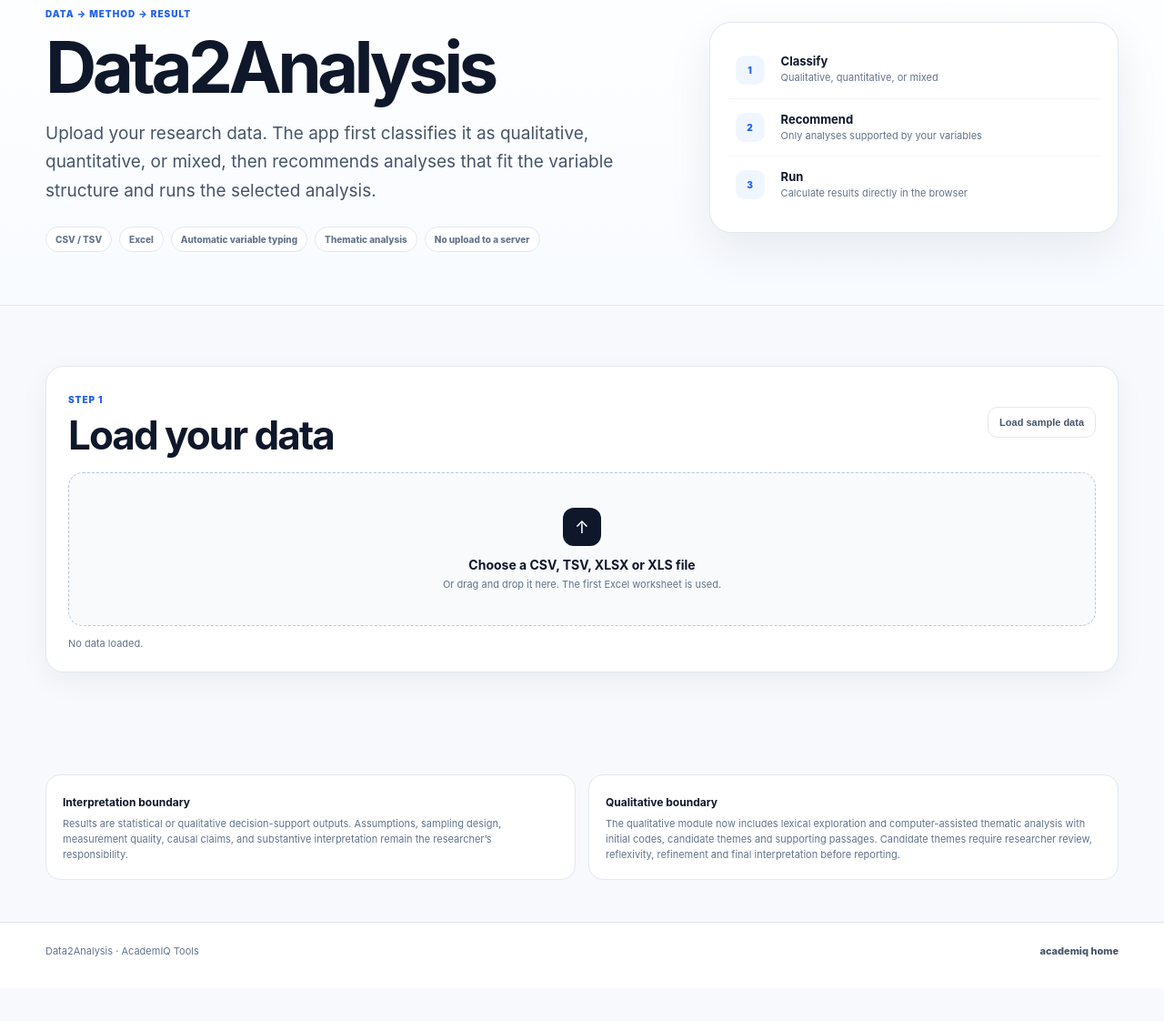
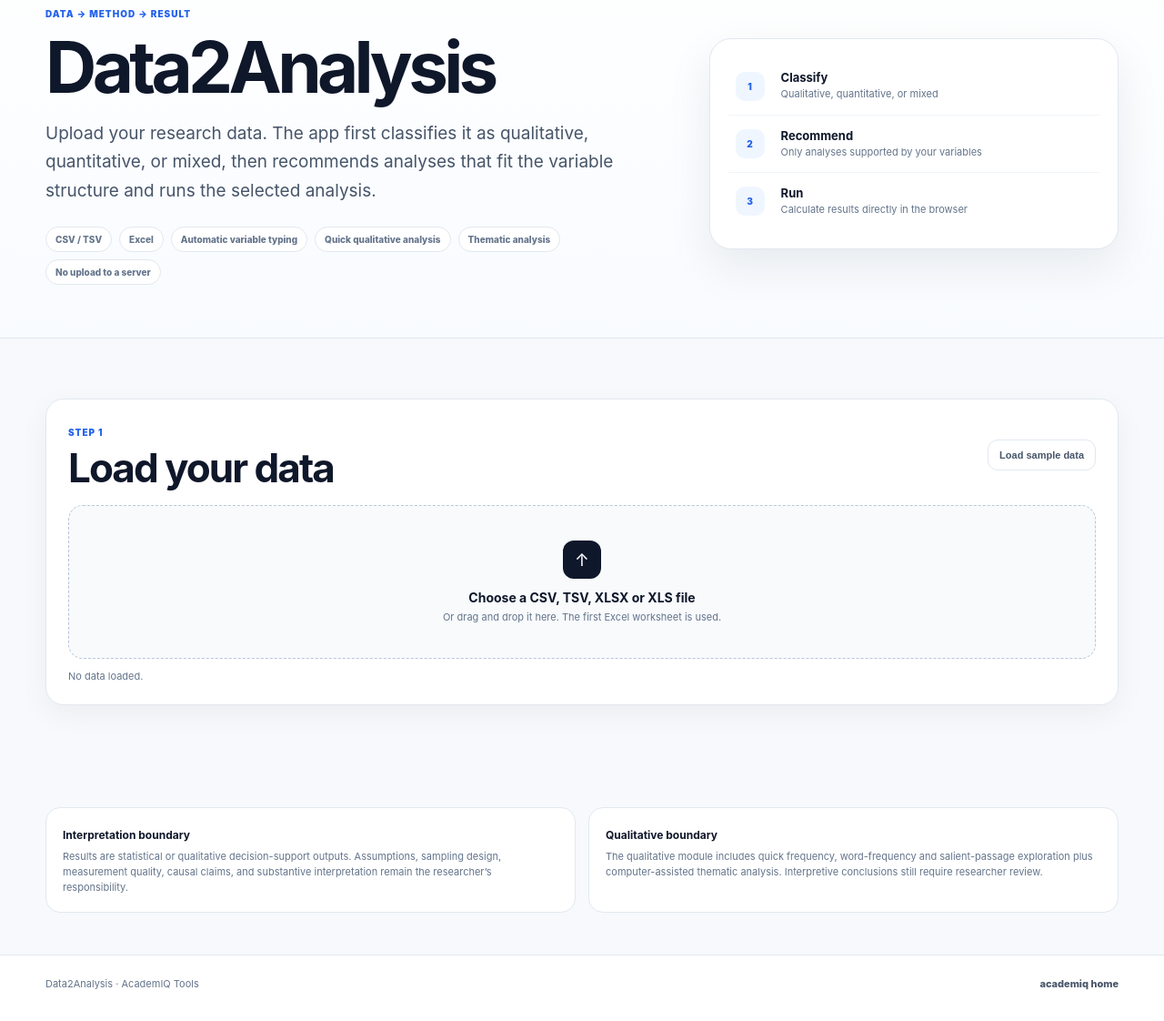
Before and after one commit to tdirsehan/academiq, a plain HTML site: page data2analysis/index.html in a window 1280 px wide. Shown: the part 138-1260 px from the top of the page at 91% size. Before the commit the page ends 1224 px from the top, so only its background shows below. Drawn offline with Linux system fonts and the light colour scheme.

Commit message:
Expose quick qualitative options after data upload

```diff
--- a/data2analysis/index.html
+++ b/data2analysis/index.html
@@ -26,7 +26,7 @@
         <span class="kicker">Data → Method → Result</span>
         <h1>Data2Analysis</h1>
         <p class="lead">Upload your research data. The app first classifies it as qualitative, quantitative, or mixed, then recommends analyses that fit the variable structure and runs the selected analysis.</p>
-        <div class="hero-badges"><span>CSV / TSV</span><span>Excel</span><span>Automatic variable typing</span><span>Thematic analysis</span><span>No upload to a server</span></div>
+        <div class="hero-badges"><span>CSV / TSV</span><span>Excel</span><span>Automatic variable typing</span><span>Quick qualitative analysis</span><span>Thematic analysis</span><span>No upload to a server</span></div>
       </div>
       <div class="hero-card">
         <div class="flow-step"><span>1</span><div><strong>Classify</strong><small>Qualitative, quantitative, or mixed</small></div></div>
@@ -99,7 +99,7 @@
   <section class="section small">
     <div class="wrap note-grid">
       <div><strong>Interpretation boundary</strong><p>Results are statistical or qualitative decision-support outputs. Assumptions, sampling design, measurement quality, causal claims, and substantive interpretation remain the researcher’s responsibility.</p></div>
-      <div><strong>Qualitative boundary</strong><p>The qualitative module now includes lexical exploration and computer-assisted thematic analysis with initial codes, candidate themes and supporting passages. Candidate themes require researcher review, reflexivity, refinement and final interpretation before reporting.</p></div>
+      <div><strong>Qualitative boundary</strong><p>The qualitative module includes quick frequency, word-frequency and salient-passage exploration plus computer-assisted thematic analysis. Interpretive conclusions still require researcher review.</p></div>
     </div>
   </section>
 </main>
@@ -110,5 +110,6 @@
 <script src="https://cdn.jsdelivr.net/npm/jstat@1.9.6/dist/jstat.min.js"></script>
 <script src="app.js"></script>
 <script src="thematic.js"></script>
+<script src="qualitative-quick.js"></script>
 </body>
 </html>
```
